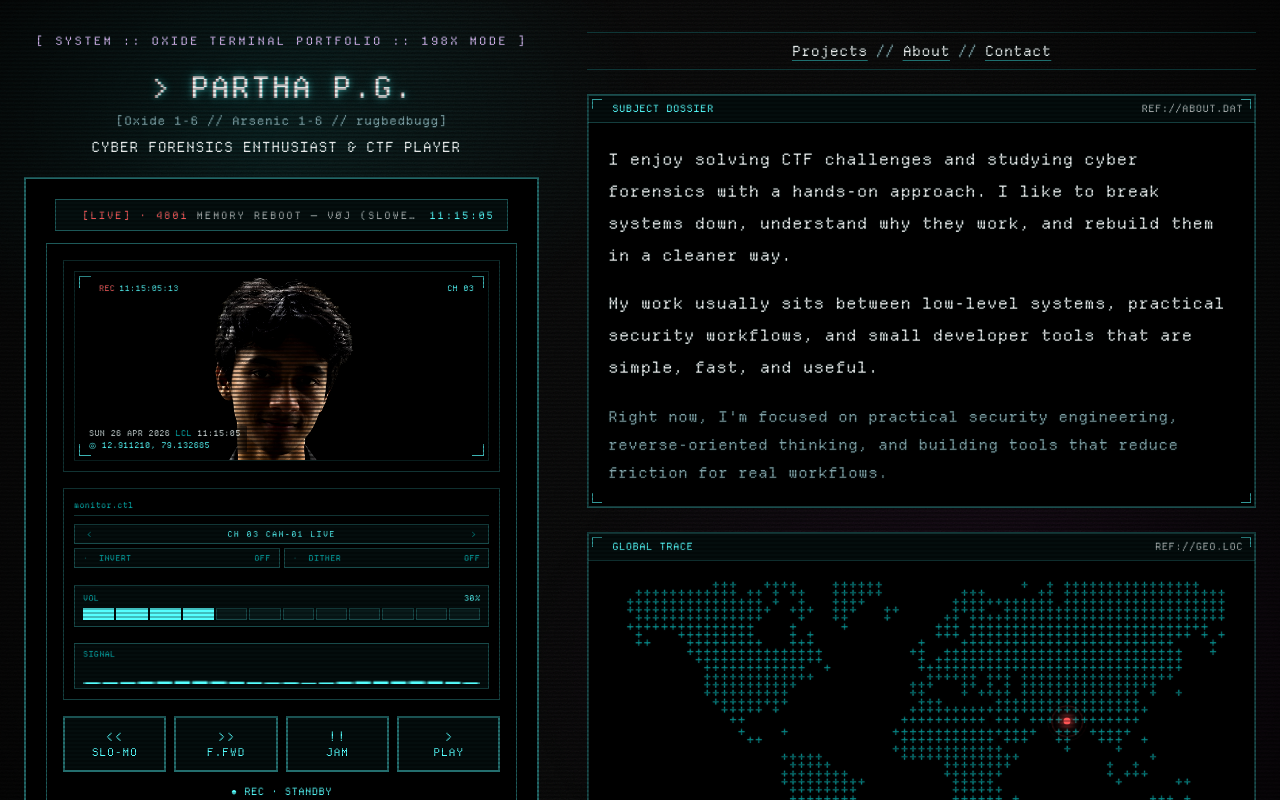
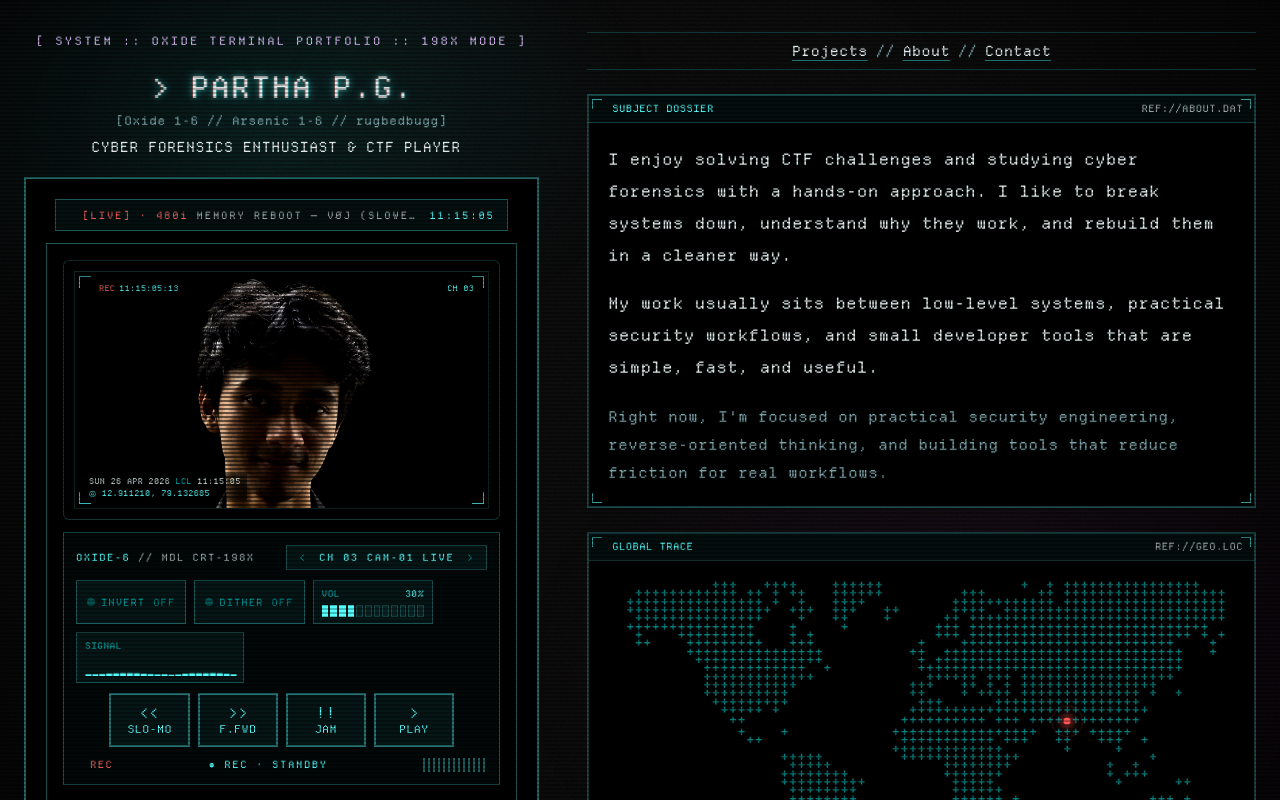
Before and after one commit to rugbedbugg/portfolio-website, a React (Vite) app: page / in a window 1280 px wide. Built offline with nearby package versions, Linux system fonts and the light colour scheme; the HTML template or start-up script is replaced by a standard one.

Commit message:
[Feat]: Redesign cassette as a CRT TV with a content-width control deck

```diff
--- a/src/components/AsciiArt.tsx
+++ b/src/components/AsciiArt.tsx
@@ -485,24 +485,9 @@ const AsciiArt = () => {
           </div>
         </div>
 
-        <div className="relative border border-cga-bcyan/35 bg-cga-black px-4 py-4">
-          <div className="grid grid-cols-1 items-stretch gap-3 sm:gap-4">
-            {/* system log: shown on mobile, hidden inside the split identity panel from md up */}
-            <div className="flex h-[212px] min-w-0 flex-col overflow-hidden border border-cga-bcyan/25 bg-cga-black p-2.5 md:hidden">
-              <div className="mono-command mb-2 border-b border-cga-bcyan/20 pb-1 text-[9px] text-cga-cyan">
-                cam-01@oxide:~
-              </div>
-              <div className="mono-command h-[170px] space-y-1 overflow-hidden text-[8px] leading-relaxed text-cga-bgreen sm:text-[9px]">
-                {log.map((line, idx) => (
-                  <div key={`${line}-${idx}`} className="truncate">
-                    {line}
-                  </div>
-                ))}
-              </div>
-            </div>
-
-            {/* center: surveillance feed */}
-            <div className="relative h-[212px] overflow-hidden border border-cga-bcyan/20 bg-cga-black p-2.5">
+        <div className="relative border border-cga-bcyan/35 bg-cga-black p-3 sm:p-4">
+          {/* CRT SCREEN */}
+          <div className="relative h-[228px] overflow-hidden rounded-[6px] border border-cga-bcyan/20 bg-cga-black p-2.5 sm:h-[260px]">
               <div
                 className="relative h-full overflow-hidden border border-cga-bcyan/15"
                 style={{
@@ -671,18 +656,17 @@ const AsciiArt = () => {
               </div>
             </div>
 
-            {/* right: monitor controls */}
-            <div className="flex h-[212px] min-w-0 flex-col overflow-hidden border border-cga-bcyan/25 bg-cga-black p-2.5">
-              <div className="mono-command mb-2 border-b border-cga-bcyan/20 pb-1 text-[8px] text-cga-cyan">
-                monitor.ctl
-              </div>
+            {/* CONTROL DECK */}
             <div
-                className="mono-command flex min-h-0 flex-1 flex-col justify-between text-[8px]"
+              className="mono-command mt-3 flex flex-col gap-2.5 border border-cga-bcyan/30 bg-cga-bcyan/[0.03] p-3 text-[10px]"
               onMouseLeave={() => setHoveredIndex(null)}
             >
-                <div className="flex-none space-y-1">
-                  {/* channel stepper */}
-                  <div className="flex items-center justify-between border border-cga-bcyan/25 bg-cga-bcyan/[0.05] px-2 py-[3px] text-cga-bcyan">
+              {/* brand plate + channel tuner */}
+              <div className="flex flex-wrap items-center justify-between gap-2 tracking-[0.14em] text-cga-cyan">
+                <span className="text-cga-bcyan">
+                  OXIDE-6 <span className="text-cga-gray">// MDL CRT-198X</span>
+                </span>
+                <div className="flex items-center gap-2 border border-cga-bcyan/25 bg-cga-bcyan/[0.05] px-2 py-1 text-cga-bcyan">
                   <button
                     type="button"
                     aria-label="Previous channel"
@@ -703,51 +687,42 @@ const AsciiArt = () => {
                     {">"}
                   </button>
                 </div>
+              </div>
 
-                  {/* effect toggles: two columns so each reads as a button */}
-                  <div className="grid grid-cols-2 gap-1">
+              {/* effect toggles + meters */}
+              <div className="flex flex-wrap items-stretch gap-2">
                 {toggles.map((opt, idx) => {
                   const marked = hoveredIndex === idx;
                   return (
-                      <div
+                    <button
                       key={opt.label}
-                        role="button"
-                        tabIndex={0}
+                      type="button"
                       onMouseEnter={() => setHoveredIndex(idx)}
                       onClick={opt.onToggle}
-                        onKeyDown={(e) => {
-                          if (e.key === "Enter" || e.key === " ") opt.onToggle();
-                        }}
-                        className={`w-full cursor-pointer select-none border border-cga-bcyan/25 px-2 py-[3px] text-left transition-colors ${
+                      className={`flex items-center gap-1.5 border px-2.5 py-1.5 tracking-[0.1em] transition-colors ${
                         opt.active
-                            ? "bg-cga-bcyan text-cga-black"
-                            : "bg-cga-bcyan/[0.05] text-cga-cyan"
+                          ? "border-cga-white bg-cga-bcyan text-cga-black"
+                          : "border-cga-bcyan/30 bg-cga-bcyan/[0.05] text-cga-cyan hover:bg-cga-bcyan/10"
                       }`}
                     >
                       <span
-                          className={`inline-block w-4 ${
+                        className={`inline-block h-2 w-2 rounded-full ${
                           opt.active
-                              ? "text-cga-black"
+                            ? "bg-cga-black"
                             : marked
-                                ? "text-cga-bcyan"
-                                : "text-cga-cyan/40"
+                              ? "bg-cga-bcyan"
+                              : "bg-cga-cyan/40"
                         }`}
-                        >
-                          {marked || opt.active ? ">" : "·"}
-                        </span>
-                        <span>{opt.label}</span>
-                        <span className="float-right inline-block w-8 text-right">
-                          {opt.active ? "ON" : "OFF"}
-                        </span>
-                      </div>
+                      />
+                      {opt.label}
+                      <span className="ml-0.5 opacity-80">{opt.active ? "ON" : "OFF"}</span>
+                    </button>
                   );
                 })}
-                  </div>
-                </div>
 
-                {/* volume: segmented bar */}
-                <div className="mt-2 flex-none border border-cga-bcyan/25 bg-cga-bcyan/[0.05] px-2 py-1.5">
-                  <div className="mb-1 flex items-center justify-between text-[8px] text-cga-cyan">
+                {/* volume */}
+                <div className="flex w-[120px] flex-col justify-center border border-cga-bcyan/25 bg-cga-bcyan/[0.05] px-2 py-1.5">
+                  <div className="mb-1 flex items-center justify-between text-[9px] text-cga-cyan">
                     <span>VOL</span>
                     <span className="text-cga-bcyan">{Math.round(volume * 100)}%</span>
                   </div>
@@ -782,44 +757,61 @@ const AsciiArt = () => {
                   </div>
                 </div>
 
-                {/* signal spectrum meter */}
-                <div className="mt-2 flex-none overflow-hidden border border-cga-bcyan/25 bg-cga-bcyan/[0.05] px-2 py-1">
-                  <div className="mb-0.5 text-[8px] text-cga-cyan">SIGNAL</div>
+                {/* signal */}
+                <div className="flex w-[168px] flex-col justify-center overflow-hidden border border-cga-bcyan/25 bg-cga-bcyan/[0.05] px-2 py-1.5">
+                  <div className="mb-0.5 text-[9px] text-cga-cyan">SIGNAL</div>
                   <canvas
                     ref={canvasRef}
                     width={160}
                     height={26}
-                    className="h-[22px] w-full"
+                    className="h-[22px] w-[152px]"
                   />
                 </div>
               </div>
-            </div>
-          </div>
 
-          {/* beefy transport */}
-          <div className="mt-4 grid grid-cols-2 gap-2 sm:grid-cols-4">
+              {/* transport */}
+              <div className="flex flex-wrap justify-center gap-2">
                 {transport.map((btn) => (
                   <button
                     key={btn.label}
                     type="button"
                     onClick={btn.onClick}
-                className={`mono-command flex w-full flex-col items-center justify-center gap-1 border-2 px-2 py-3 tracking-[0.12em] transition-colors ${
+                    className={`mono-command flex min-w-[80px] flex-col items-center justify-center gap-1 border-2 px-4 py-2.5 tracking-[0.12em] transition-colors ${
                       btn.active
                         ? "border-cga-white bg-cga-bcyan text-cga-black"
                         : "border-cga-bcyan/40 bg-cga-bcyan/[0.05] text-cga-bcyan hover:bg-cga-bcyan/15"
                     }`}
                   >
-                <span className="text-[13px] leading-none">{btn.icon}</span>
-                <span className="text-[10px] leading-none sm:text-[11px]">{btn.label}</span>
+                    <span className="text-[15px] leading-none">{btn.icon}</span>
+                    <span className="text-[11px] leading-none">{btn.label}</span>
                   </button>
                 ))}
               </div>
 
-          <div className="mono-command mt-3 h-4 text-center text-[10px] tracking-[0.16em] text-cga-bcyan">
+              {/* status readout + speaker grille */}
+              <div className="flex items-center justify-between gap-3">
+                <span className="flex items-center gap-1.5 tracking-[0.14em] text-cga-bred">
+                  <span className="inline-block h-2 w-2 bg-cga-bred animate-blink" />
+                  REC
+                </span>
+                <span className="flex-1 text-center tracking-[0.16em] text-cga-bcyan">
                   {statusText}
+                </span>
+                <span
+                  aria-hidden="true"
+                  className="h-3.5 w-16 bg-[repeating-linear-gradient(to_right,rgba(85,255,255,0.35)_0px,rgba(85,255,255,0.35)_2px,transparent_2px,transparent_5px)]"
+                />
               </div>
 
-          <div className="mt-4 h-1.5 border border-cga-bcyan/25 bg-cga-bcyan/15" />
+              {/* system log (mobile) */}
+              <div className="h-[76px] overflow-hidden border border-cga-bcyan/20 bg-cga-black p-2 text-[9px] leading-relaxed text-cga-bgreen md:hidden">
+                {log.map((line, idx) => (
+                  <div key={`${line}-${idx}`} className="truncate">
+                    {line}
+                  </div>
+                ))}
+              </div>
+            </div>
         </div>
 
         {/* footer */}
```
Lines whose indentation alone changed are shown as unchanged.
